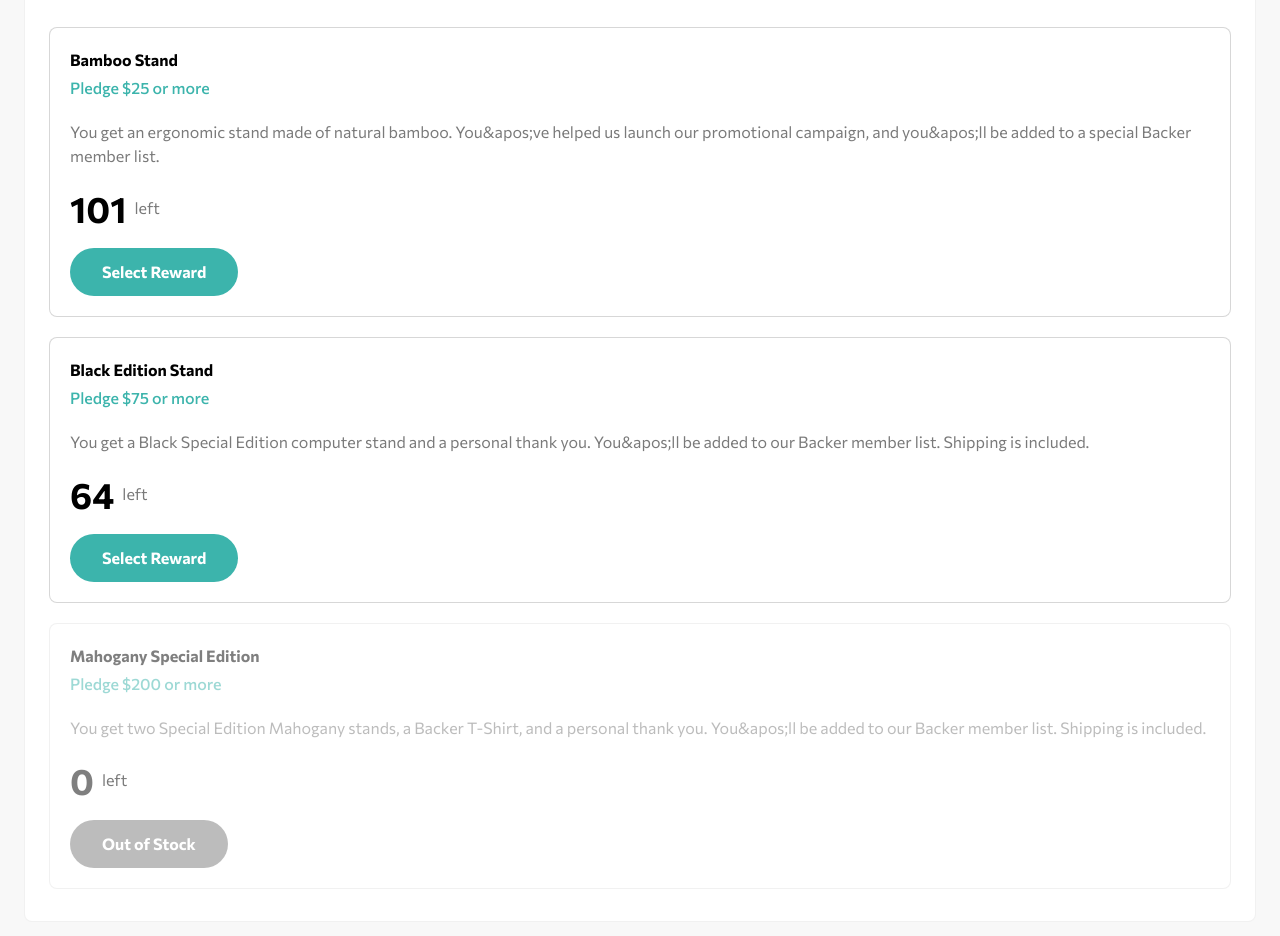
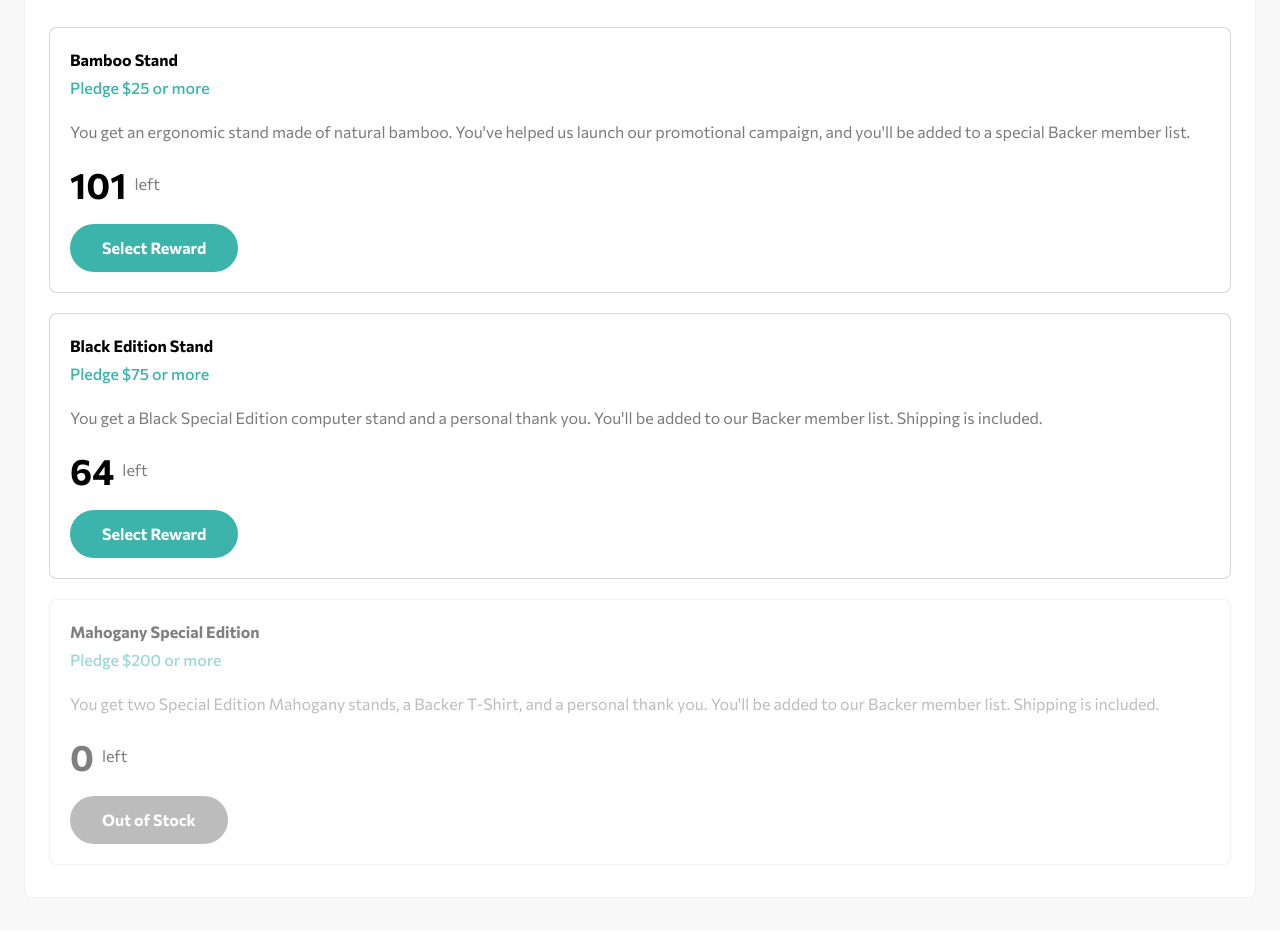
Before and after one commit to GabeGar/crowdfunding-product-page, a React (Vite) app: page / in a window 1280 px wide. Shown: the part 1220-2156 px from the top of the page. Built offline with nearby package versions, Linux system fonts and the light colour scheme.

Commit message:
updates components to incorporate new selection menu context

```diff
--- a/src/App.jsx
+++ b/src/App.jsx
@@ -1,4 +1,7 @@
 import { useMobileMenu } from './contexts/MobileMenuContext';
+import { useProjectSelection } from './contexts/ProjectSelectionContext';
+
+import data from '../src/data/data.json';
 
 import Logo from './components/UI/Logo';
 import Bookmark from './components/UI/Bookmark';
@@ -9,13 +12,16 @@ import ProjectOption from './components/ProjectOption';
 import PrimaryBtn from './components/UI/PrimaryBtn';
 import HamburgerMenu from './components/UI/HamburgerMenu';
 import AboutProjectDescription from './components/AboutProjectDescription';
+import ProjectSelectionOverlay from './components/ProjectSelectionModal';
 
 const App = () => {
     const { mobileMenuVisible } = useMobileMenu();
+    const { selectionMenuIsVisible } = useProjectSelection();
 
     return (
         <>
             {mobileMenuVisible && <MobileMenuOverlay />}
+            {selectionMenuIsVisible && <ProjectSelectionOverlay />}
 
             <div className="min-h-screen bg-neutral-dark-gray/5">
                 <div className="min-h-[42dvh] bg-bg-hero-mobile bg-[100%,auto] bg-no-repeat bg-top px-6 py-8">
@@ -75,33 +81,21 @@ const App = () => {
                         <section className="flex flex-col gap-7 bg-white rounded-lg px-6 py-8 border border-solid border-neutral-dark-gray/10 text-neutral-dark-gray text-left">
                             <AboutProjectDescription />
                             <div className="flex flex-col gap-5">
-                                <ProjectOption
-                                    name={'Bamboo Stand'}
-                                    price={25}
-                                    description={`You get an ergonomic stand made of natural bamboo. You&apos;ve
-                                    helped us launch our promotional campaign, and you&apos;ll be
-                                    added to a special Backer member list.`}
-                                    remaining={101}
-                                />
-                                <ProjectOption
-                                    name={`Black Edition Stand`}
-                                    price={75}
-                                    description={`You get a Black Special Edition computer
-                                    stand and a personal thank you.
-                                    You&apos;ll be added to our Backer
-                                    member list. Shipping is included.`}
-                                    remaining={64}
-                                />
-                                <ProjectOption
-                                    name={`Mahogany Special Edition`}
-                                    price={200}
-                                    description={`You get two Special Edition Mahogany
-                                    stands, a Backer T-Shirt, and a personal
-                                    thank you. You&apos;ll be added to our
-                                    Backer member list. Shipping is
-                                    included.`}
-                                    remaining={0}
-                                />
+                                {data
+                                    .filter((el) => el.id !== 0)
+                                    .map((item) => {
+                                        return (
+                                            <ProjectOption
+                                                key={item.id}
+                                                id={item.id}
+                                                name={item.name}
+                                                price={item.price}
+                                                description={item.description}
+                                                remaining={item.remaining}
+                                                showRadio={false}
+                                            />
+                                        );
+                                    })}
                             </div>
                         </section>
                     </main>
--- a/src/components/ProjectOption.jsx
+++ b/src/components/ProjectOption.jsx
@@ -1,7 +1,20 @@
+import { useProjectSelection } from '../contexts/ProjectSelectionContext';
 import PrimaryBtn from './UI/PrimaryBtn';
 
-const ProjectOption = ({ name, price, description, remaining }) => {
+const ProjectOption = ({
+    id,
+    name,
+    price,
+    description,
+    remaining,
+    showRadio,
+}) => {
+    const { selectedID, setSelectedID, selectionMenuIsVisible } =
+        useProjectSelection();
+
+    const checked = selectedID === id;
     const outOfStock = remaining === 0 ? true : false;
+    const isBasicPledge = selectionMenuIsVisible && !price && !remaining;
 
     return (
         <section
@@ -10,13 +23,32 @@ const ProjectOption = ({ name, price, description, remaining }) => {
                     ? `border-neutral-dark-gray/30`
                     : `border-neutral-dark-gray/10`
             }`}
+            onClick={() => {
+                if (outOfStock) return;
+                setSelectedID(id);
+            }}
         >
+            <div className="flex gap-4">
+                {showRadio && (
+                    <input
+                        className="w-[10%]"
+                        type="radio"
+                        id={id}
+                        name="projectOption"
+                        onChange={() => setSelectedID(id)}
+                        checked={checked}
+                        disabled={outOfStock ?? false}
+                    />
+                )}
                 <h3
                     className={`flex flex-col gap-1 ${
-                    !outOfStock ? `text-neutral-black` : `text-neutral-black/50`
+                        !outOfStock
+                            ? `text-neutral-black`
+                            : `text-neutral-black/50`
                     }`}
                 >
                     <span className="font-bold">{name}</span>
+                    {!isBasicPledge && (
                         <span
                             className={`${
                                 !outOfStock
@@ -26,10 +58,13 @@ const ProjectOption = ({ name, price, description, remaining }) => {
                         >
                             Pledge ${price} or more
                         </span>
+                    )}
                 </h3>
+            </div>
             <p className={`${!outOfStock ? `` : `text-neutral-dark-gray/50`}`}>
                 {description}
             </p>
+            {!isBasicPledge && (
                 <p className="flex items-center gap-2">
                     <span
                         className={`${
@@ -42,9 +77,12 @@ const ProjectOption = ({ name, price, description, remaining }) => {
                     </span>
                     <span>left</span>
                 </p>
+            )}
+            {!selectionMenuIsVisible && (
                 <PrimaryBtn isDisabled={outOfStock}>
                     {!outOfStock ? `Select Reward` : `Out of Stock`}
                 </PrimaryBtn>
+            )}
         </section>
     );
 };
--- a/src/main.jsx
+++ b/src/main.jsx
@@ -4,11 +4,14 @@ import ReactDOM from 'react-dom/client';
 import MobileMenuProvider from './contexts/MobileMenuContext.jsx';
 import App from './App.jsx';
 import './index.css';
+import ProjectSelectionContextProvider from './contexts/ProjectSelectionContext.jsx';
 
 ReactDOM.createRoot(document.querySelector('#root')).render(
     <React.StrictMode>
-        <MobileMenuProvider>
-            <App />
-        </MobileMenuProvider>
+        <ProjectSelectionContextProvider>
+            <MobileMenuProvider>
+                <App />
+            </MobileMenuProvider>
+        </ProjectSelectionContextProvider>
     </React.StrictMode>,
 );
```
Lines whose indentation alone changed are shown as unchanged.
